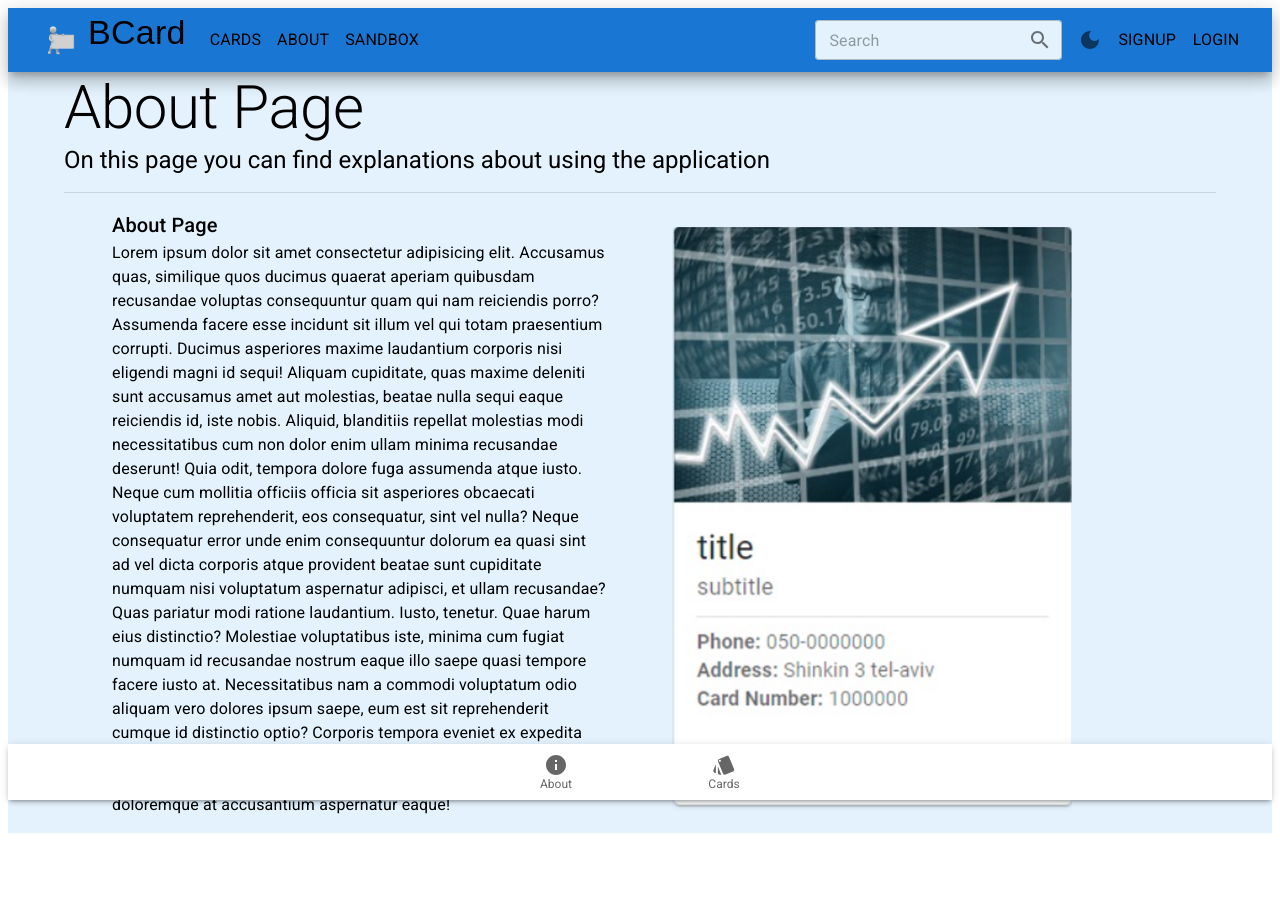
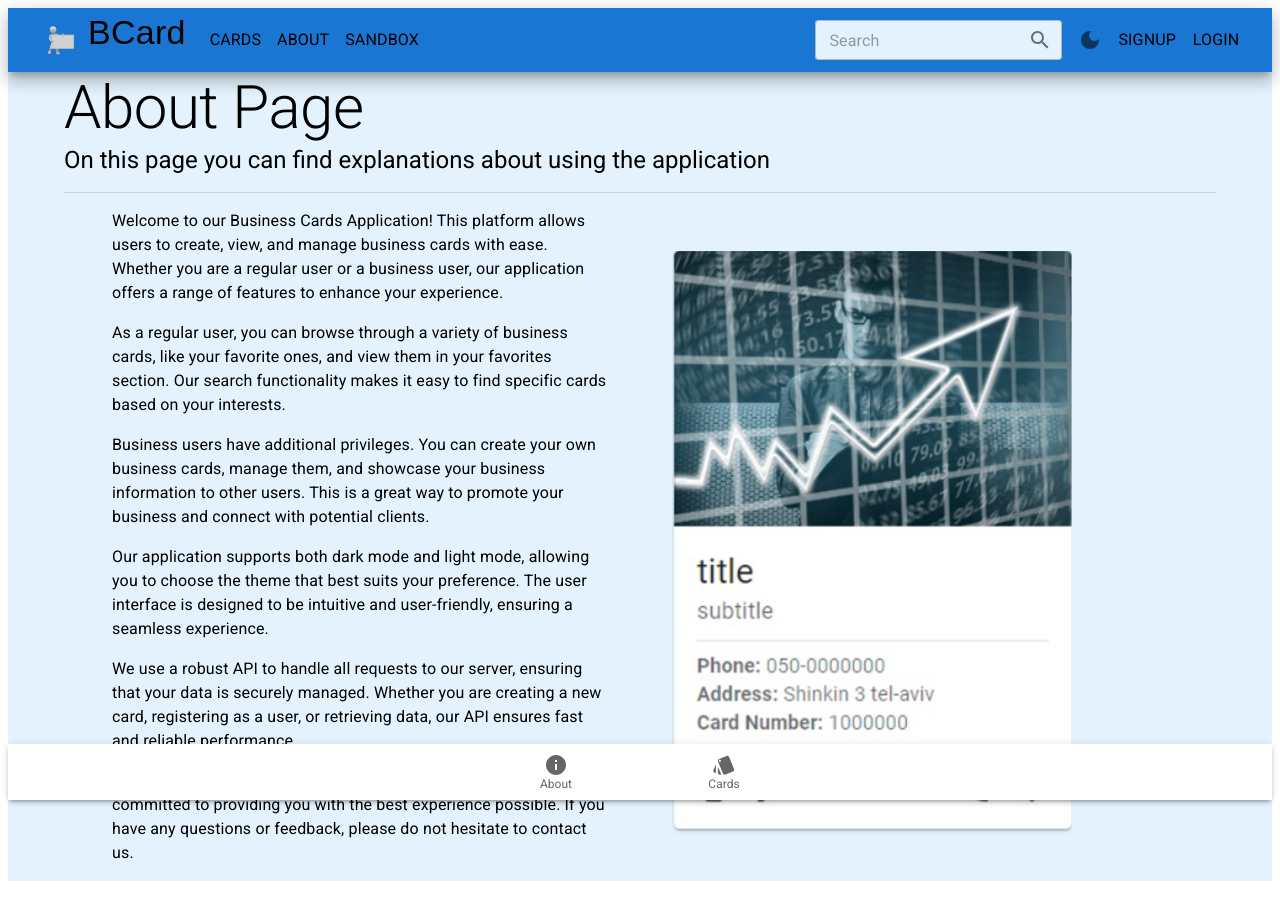
Before and after one commit to TheMaor2804/MyCardsProject, a React (Vite) app: page /about in a window 1280 px wide. Shown: the top 920 px of the page. Before the commit the page ends 897 px from the top, so only its background shows below. Built offline with nearby package versions, Linux system fonts and the light colour scheme.

Commit message:
Refactor AboutPage component to update content

```diff
--- a/src/pages/AboutPage.jsx
+++ b/src/pages/AboutPage.jsx
@@ -18,31 +18,23 @@ export default function AboutPage() {
         }}
       >
         <Container sx={{ flex: 1, mr: 2 }}>
-          <Typography variant="h6">About Page</Typography>
           <Typography variant="body1" paragraph>
-            Lorem ipsum dolor sit amet consectetur adipisicing elit. Accusamus
-            quas, similique quos ducimus quaerat aperiam quibusdam recusandae
-            voluptas consequuntur quam qui nam reiciendis porro? Assumenda
-            facere esse incidunt sit illum vel qui totam praesentium corrupti.
-            Ducimus asperiores maxime laudantium corporis nisi eligendi magni id
-            sequi! Aliquam cupiditate, quas maxime deleniti sunt accusamus amet
-            aut molestias, beatae nulla sequi eaque reiciendis id, iste nobis.
-            Aliquid, blanditiis repellat molestias modi necessitatibus cum non
-            dolor enim ullam minima recusandae deserunt! Quia odit, tempora
-            dolore fuga assumenda atque iusto. Neque cum mollitia officiis
-            officia sit asperiores obcaecati voluptatem reprehenderit, eos
-            consequatur, sint vel nulla? Neque consequatur error unde enim
-            consequuntur dolorum ea quasi sint ad vel dicta corporis atque
-            provident beatae sunt cupiditate numquam nisi voluptatum aspernatur
-            adipisci, et ullam recusandae? Quas pariatur modi ratione
-            laudantium. Iusto, tenetur. Quae harum eius distinctio? Molestiae
-            voluptatibus iste, minima cum fugiat numquam id recusandae nostrum
-            eaque illo saepe quasi tempore facere iusto at. Necessitatibus nam a
-            commodi voluptatum odio aliquam vero dolores ipsum saepe, eum est
-            sit reprehenderit cumque id distinctio optio? Corporis tempora
-            eveniet ex expedita dolorum dolor dignissimos, magni rerum eligendi
-            ea laborum maxime vel reprehenderit voluptas assumenda odio! Sunt
-            doloremque at accusantium aspernatur eaque!
+            Welcome to our Business Cards Application! This platform allows users to create, view, and manage business cards with ease. Whether you are a regular user or a business user, our application offers a range of features to enhance your experience.
+          </Typography>
+          <Typography variant="body1" paragraph>
+            As a regular user, you can browse through a variety of business cards, like your favorite ones, and view them in your favorites section. Our search functionality makes it easy to find specific cards based on your interests.
+          </Typography>
+          <Typography variant="body1" paragraph>
+            Business users have additional privileges. You can create your own business cards, manage them, and showcase your business information to other users. This is a great way to promote your business and connect with potential clients.
+          </Typography>
+          <Typography variant="body1" paragraph>
+            Our application supports both dark mode and light mode, allowing you to choose the theme that best suits your preference. The user interface is designed to be intuitive and user-friendly, ensuring a seamless experience.
+          </Typography>
+          <Typography variant="body1" paragraph>
+            We use a robust API to handle all requests to our server, ensuring that your data is securely managed. Whether you are creating a new card, registering as a user, or retrieving data, our API ensures fast and reliable performance.
+          </Typography>
+          <Typography variant="body1" paragraph>
+            Thank you for choosing our Business Cards Application. We are committed to providing you with the best experience possible. If you have any questions or feedback, please do not hesitate to contact us.
           </Typography>
         </Container>
         <Container sx={{ flex: 1 }}>
```
